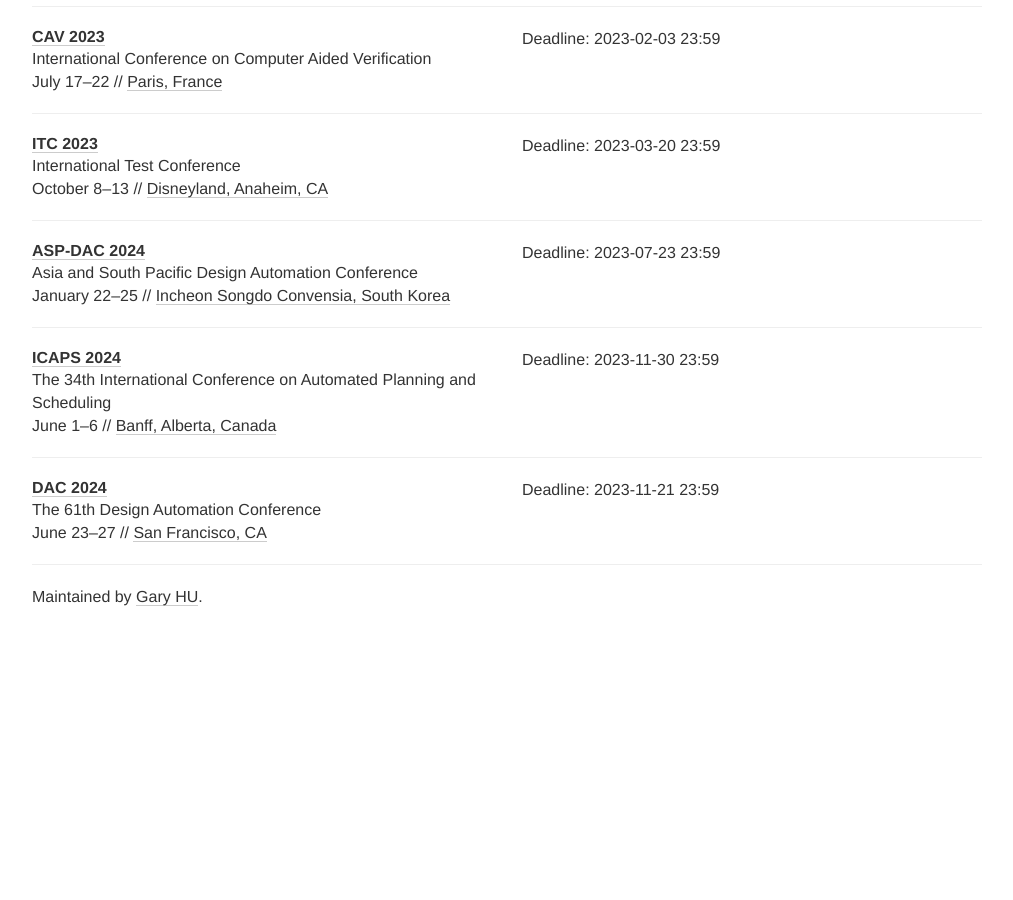
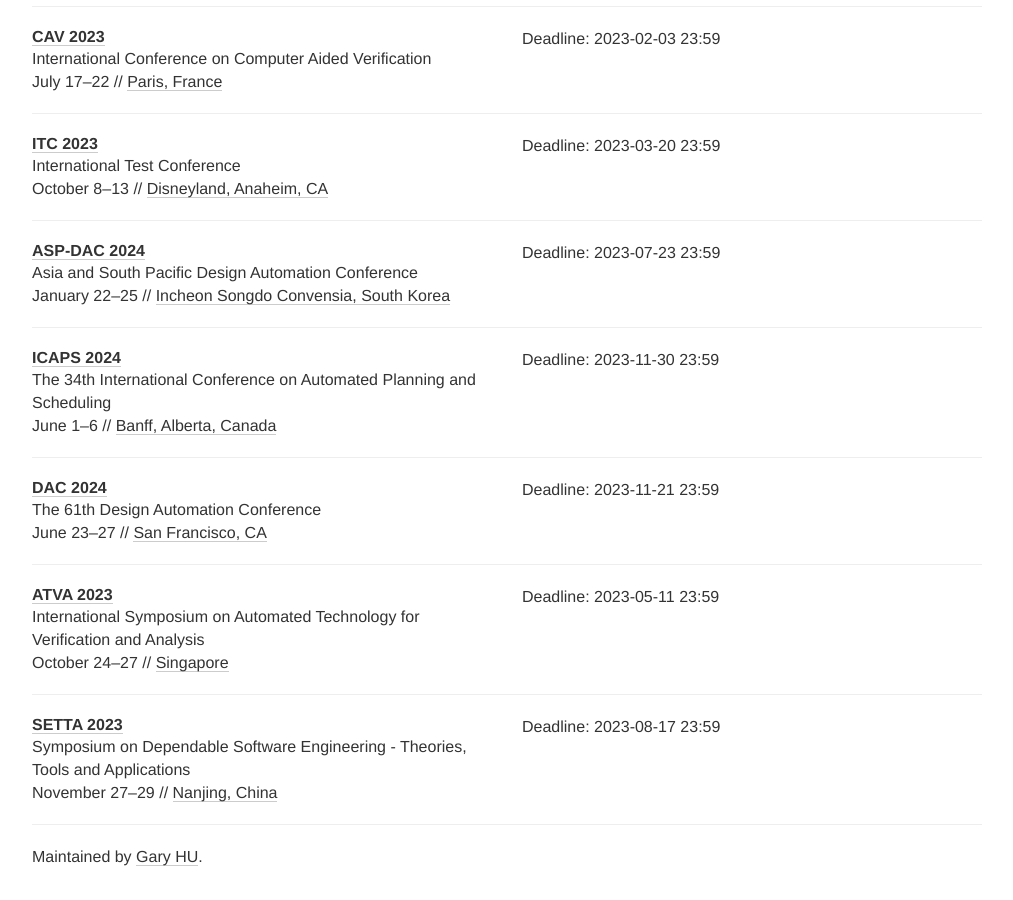
Before and after one commit to Gy-Hu/EDA_FV_conference_deadline, a Jekyll site: the page built from index.html, in a window 1280 px wide and 900 px high, scrolled down 1446 px. Shown: the whole window, without its empty margins (133-1146 px from the left). Built offline with Jekyll 4.4.1, drawn with Linux system fonts in a browser that asks for light colours; nearby versions of some CDN libraries; comment, search, counter and statistics services are not loaded; before the commit the page ends 2086 px from its top, so only the background shows below that.

Commit message:
add ATVA,SETTA

```diff
--- a/_data/conferences.yml
+++ b/_data/conferences.yml
@@ -133,3 +133,21 @@
   deadline: ["2023-11-21 23:59"]
   place: San Francisco, CA
   tags: [EDA]
+
+- name: ATVA
+  year: 2023
+  date: October 24-27
+  description: International Symposium on Automated Technology for Verification and Analysis
+  link: https://atva-conference.org/2023/?page_id=32
+  deadline: ["2023-05-11 23:59"]
+  place: Singapore
+  tags: [FV]
+
+- name: SETTA
+  year: 2023
+  date: November 27-29
+  description: Symposium on Dependable Software Engineering - Theories, Tools and Applications
+  link: http://www.ios.ac.cn/setta2023/index.php
+  deadline: ["2023-08-17 23:59"]
+  place: Nanjing, China
+  tags: [FV]
```
